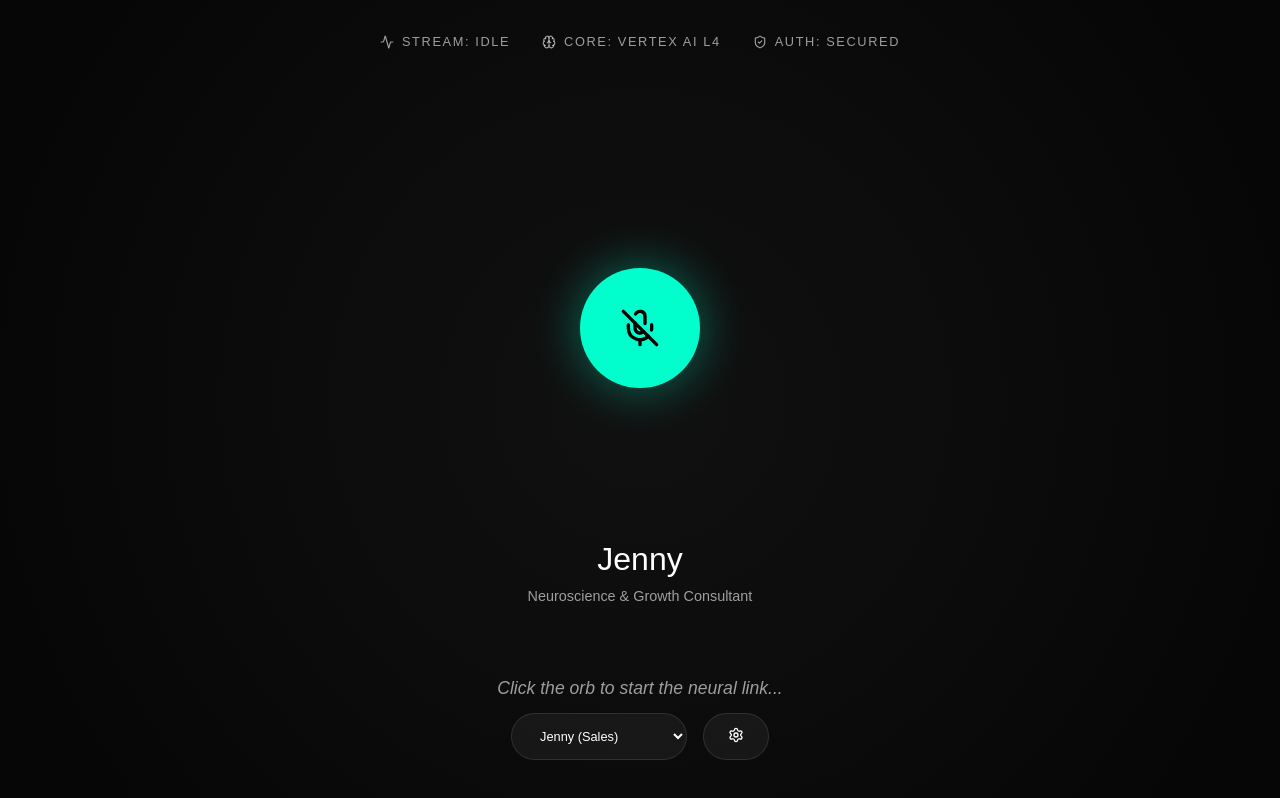
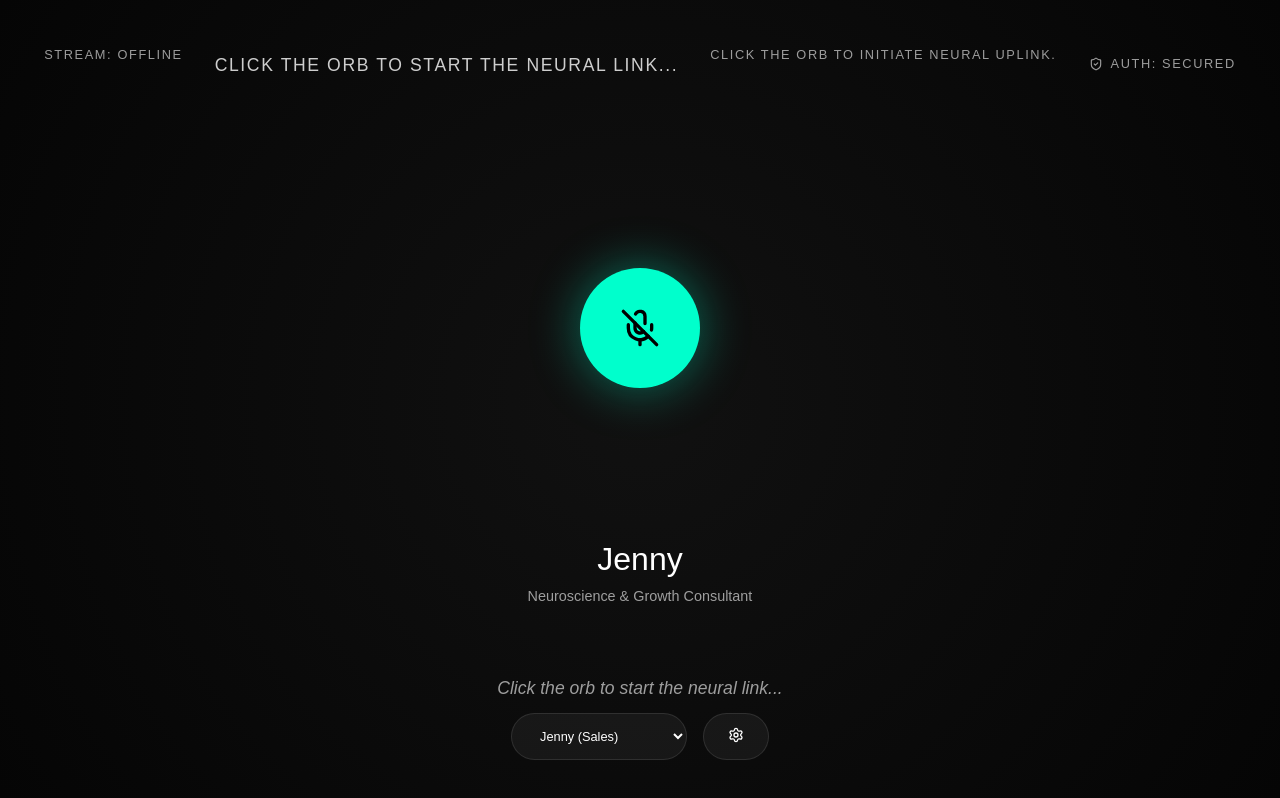
Before and after one commit to BillyBull2020/Meghan2026vertexai, a React (Vite) app in the folder web-client/: page / in a window 1280 px wide. Built offline with nearby package versions, Linux system fonts and the light colour scheme.

Commit message:
Final Boss Slain. Unified audio/text decoder and re-enabled VAD. Revision 31.

```diff
--- a/web-client/src/App.tsx
+++ b/web-client/src/App.tsx
@@ -60,6 +60,8 @@ function App() {
           const msg = JSON.parse(event.data);
           if (msg.type === 'audio') {
             await stream.playChunk(msg.data);
+          } else if (msg.type === 'text') {
+            setTranscript(msg.data); // Update transcript with new text
           } else {
             console.log('Server message:', msg);
           }
@@ -99,14 +101,28 @@ function App() {
   return (
     <div className="ambient-container">
       <div className="status-bar">
-        <div className="status-item">
-          <Activity size={14} className={isConnected ? 'text-accent' : ''} />
-          <span>Stream: {isConnected ? 'Active' : 'Idle'}</span>
-        </div>
-        <div className="status-item">
-          <Brain size={14} />
-          <span>Core: Vertex AI L4</span>
-        </div>
+        <p className={`status ${isConnected ? 'active' : ''}`}>
+          {isConnected ? 'Stream: Active' : 'Stream: Offline'}
+        </p>
+
+        {transcript && (
+          <p style={{
+            marginTop: '20px',
+            color: 'rgba(255,255,255,0.8)',
+            fontSize: '1.1rem',
+            maxWidth: '80%',
+            textAlign: 'center',
+            minHeight: '1.5em'
+          }}>
+            {transcript}
+          </p>
+        )}
+
+        <p className="hint">
+          {isConnected
+            ? 'Neural link established. Speak now.'
+            : 'Click the orb to initiate neural uplink.'}
+        </p>
         <div className="status-item">
           <ShieldCheck size={14} />
           <span>Auth: Secured</span>
```
Also changed, not shown: 2 other files (tests, documents, lock files or other folders).
